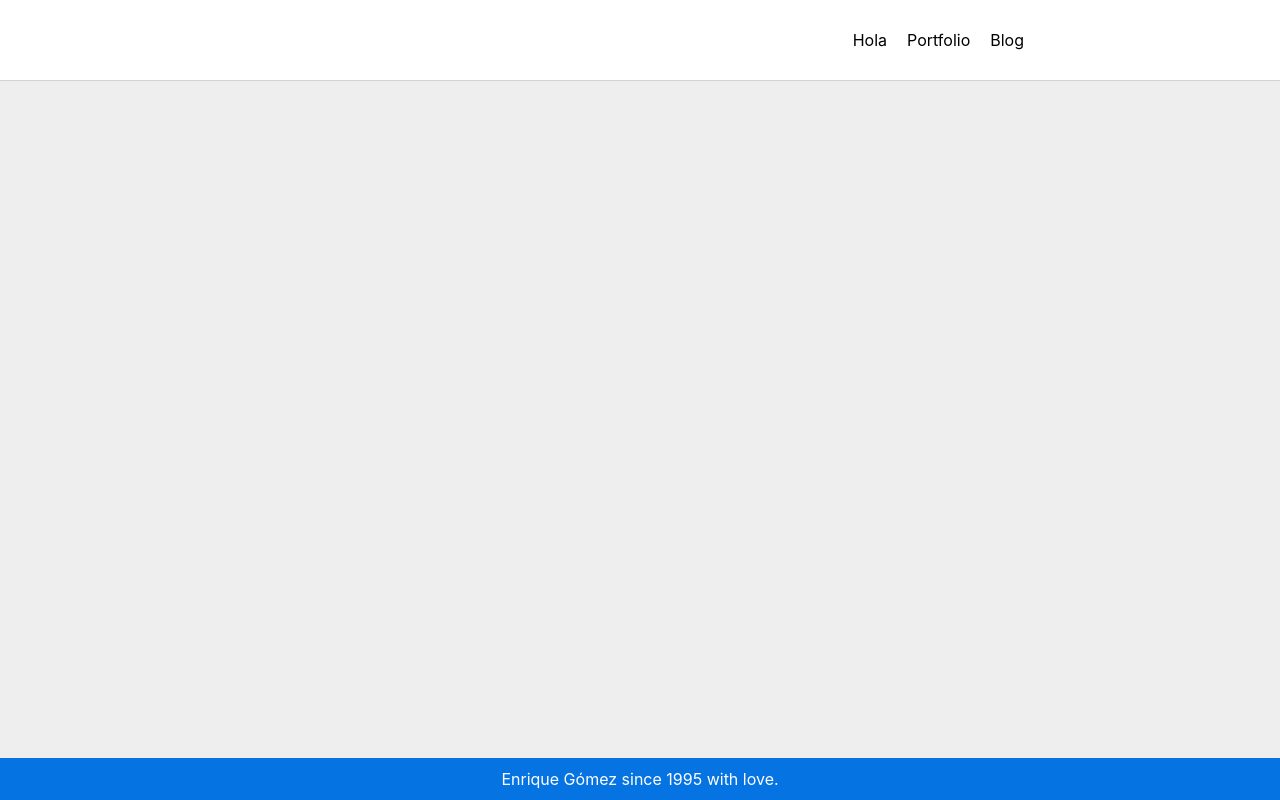
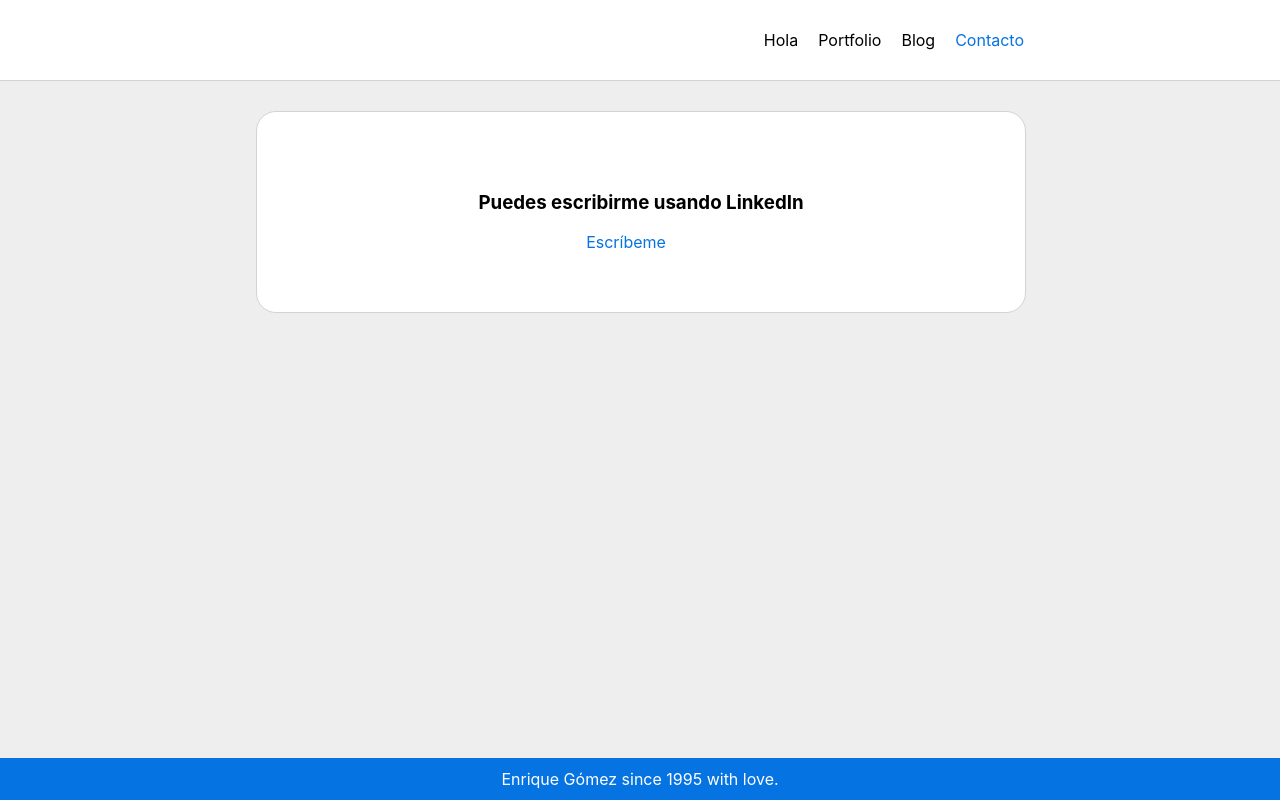
Before and after one commit to kikeelectronico/web-front, a React (Create React App) app in the folder web-front/: page /contacto in a window 1280 px wide. Built offline with nearby package versions, Linux system fonts and the light colour scheme; no server answers.

Commit message:
add contact section

```diff
--- a/web-front/src/App.js
+++ b/web-front/src/App.js
@@ -4,6 +4,7 @@ import Hello from './pages/Hello';
 import Portfolio from "./pages/Portfolio";
 import Posts from "./pages/Posts";
 import Post from "./pages/Post";
+import Contact from "./pages/Contact";
 import Footer from './components/Footer';
 
 import Modal from 'react-modal';
@@ -31,6 +32,7 @@ function App() {
           <Route exact path="/portfolio" element={<Portfolio/>}/>
           <Route exact path="/blog/" element={<Posts/>}/>
           <Route exact path="/blog/:id" element={<Post/>}/>
+          <Route exact path="/contacto" element={<Contact/>}/>
 
         </Routes>
       {/* </div> */}
--- a/web-front/src/components/Navbar.js
+++ b/web-front/src/components/Navbar.js
@@ -31,6 +31,9 @@ export default function Navbar() {
         <div className={"navbar-option " + (active === "blog" ? "navbar-option-active" : "")}>
           <a href="/blog">Blog</a>
         </div>
+        <div className={"navbar-option " + (active === "contacto" ? "navbar-option-active" : "")}>
+          <a href="/contacto">Contacto</a>
+        </div>
       </div>
     </nav>
   )
--- /dev/null
+++ b/web-front/src/pages/Contact.js
@@ -0,0 +1,16 @@
+import React from "react";
+import "./contact.css"
+
+export default function Contact() {
+
+  return (
+    <div className="page">
+      <section className="contact-container">
+        <div className="contact-card">
+          <h3>Puedes escribirme usando LinkedIn</h3>
+          <a className="contact-button" href="https://www.linkedin.com/in/enrique-gomez-rodriguez-elec/" target="_blank">Escríbeme</a>
+        </div>
+      </section>
+    </div>
+  )
+}
--- a/web-front/src/pages/Portfolio.js
+++ b/web-front/src/pages/Portfolio.js
@@ -21,7 +21,6 @@ export default function Portfolio() {
       <Interviews id="interviews"/> */}
       {/* <SectionTitle title="Contacto" image="chat.png"/>
       <Contact id="contact"/> */}
-
     </div>
   )
 }
```
Also changed, not shown: web-front/src/components/Contact.js (deleted, +0 -15 lines), web-front/src/pages/contact.css (renamed from web-front/src/components/contact.css).
